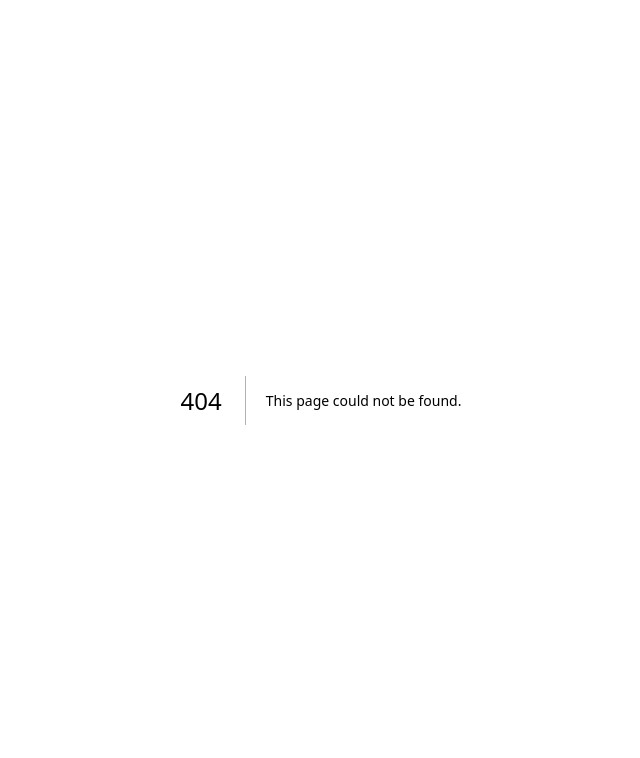
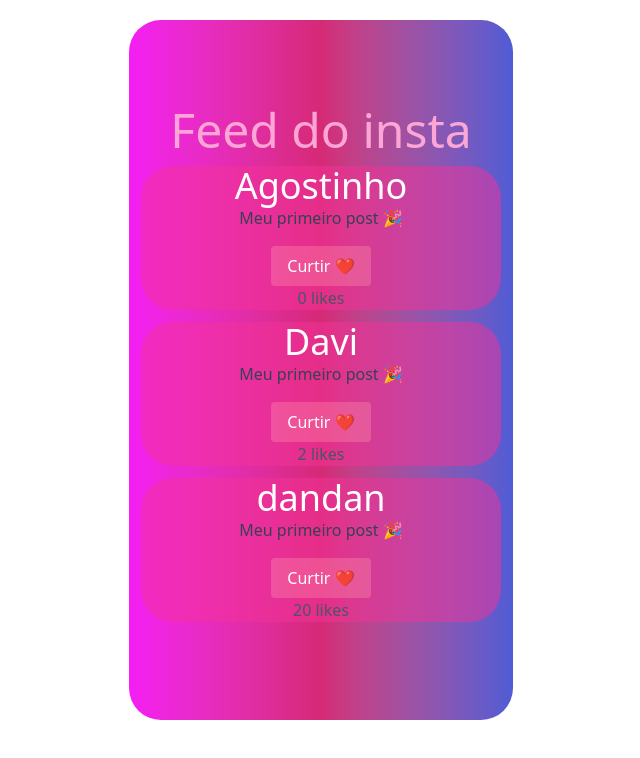
Before and after one commit to AgostinhoAlves15/introducao-nextjs, a Next.js app: page /feedPage in a window 1280 px wide. Before the commit this address had no page. Shown: the top 758 px of the page, without its empty margins (319-959 px from the left). Built offline with nearby package versions, Linux system fonts and the light colour scheme.

Commit message:
atv feed

```diff
--- /dev/null
+++ b/src/app/feedPage/page.tsx
@@ -0,0 +1,51 @@
+"use client";
+
+import PostCard from "@/components/PostCard";
+import { useState } from "react";
+
+interface post {
+  id: number;
+  autor: string;
+  conteudo: string;
+  likes: number;
+}
+
+export default function Feed() {
+  const [isPost, setIsPost] = useState<post[]>([
+    { id: 1, autor: "Agostinho", conteudo: "Meu primeiro post 🎉", likes: 0 },
+    { id: 2, autor: "Davi", conteudo: "Meu primeiro post 🎉", likes: 2 },
+    { id: 3, autor: "dandan", conteudo: "Meu primeiro post 🎉", likes: 20 },
+  ]);
+
+const HandleLikes = (id:number)=>{
+    setIsPost(
+        isPost.map((post)=>
+        post.id === id ? {...post, likes:post.likes + 1} : post
+        )
+    )
+}
+
+
+  return (
+    <div className="flex justify-center items-center mt-5">
+      <div className=" h-[700px] rounded-4xl bg-gradient-to-r from-[#f41df4] via-[#d62976] to-[#4f5bd5] w-96 flex flex-col justify-center content-center">
+        <h1 className="text-5xl text-pink-300 text-center">Feed do insta </h1>
+
+        <div className=" rounded-2xl">
+            {isPost.map((post)=>(
+                <div key={post.id} className="
+                bg-pink-500/50 text-white rounded-4xl m-3 hover:bg-pink-400/50">
+                    <PostCard
+                    key={post.id}
+                    Post={post}
+                    onLike={HandleLikes}
+                    />
+                </div>
+            ))}
+
+        </div>
+
+      </div>
+    </div>
+  );
+}
--- /dev/null
+++ b/src/components/PostCard.tsx
@@ -0,0 +1,23 @@
+
+interface post {
+  id: number;
+  autor: string;
+  conteudo: string;
+  likes: number;
+}
+
+interface PostCardProps {
+  Post: post;
+  onLike: (id: number) => void;
+}
+
+export default function PostCard({ Post, onLike }: PostCardProps){
+      return (
+    <div className="items-center justify-center text-center">
+      <h3 className="text-4xl">{Post.autor}</h3>
+      <p className="text-gray-700">{Post.conteudo}</p>
+      <button className="bg-rose-300/30 rounded-full hover:bg-rose-600/50" onClick={() => onLike(Post.id)}>Curtir ❤️</button>
+      <p className="text-gray-600">{Post.likes} likes</p>
+    </div>
+  );
+}
```
